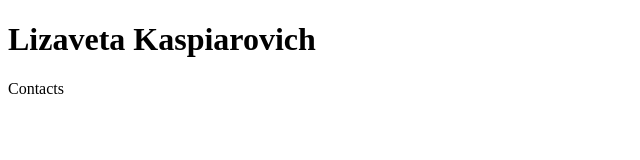
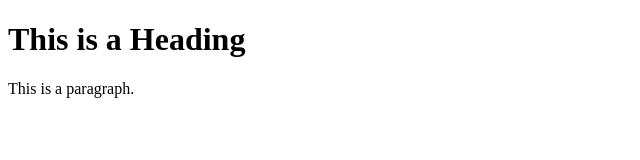
Before and after one commit to LizaKasper/rsschool-cv, a plain HTML site: page index.html in a window 1280 px wide. Shown: the whole page, without its empty margins (0-640 px from the left). Drawn offline with Linux system fonts and the light colour scheme.

Commit message:
fix: update html

```diff
--- a/index.html
+++ b/index.html
@@ -1,9 +1,12 @@
 <!DOCTYPE html>
 <html>
+<head>
+<title>Page Title</title>
+</head>
 <body>
 
-<h1>Lizaveta Kaspiarovich</h1>
-<p>Contacts</p>
+<h1>This is a Heading</h1>
+<p>This is a paragraph.</p>
 
 </body>
 </html>
```
